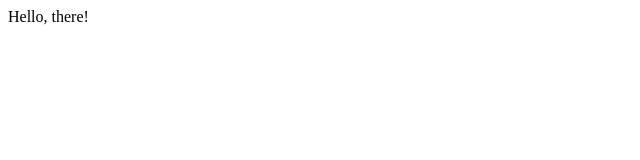
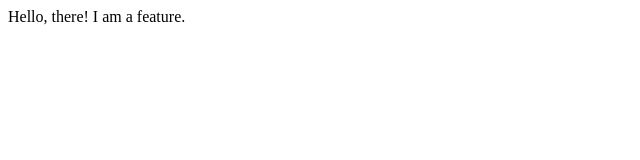
Before and after one commit to CharlesRHouston/test-run, a plain HTML site: page index.html in a window 1280 px wide. Shown: the whole page, without its empty margins (0-640 px from the left). Drawn offline with Linux system fonts and the light colour scheme.

Commit message:
altered feature

```diff
--- a/index.html
+++ b/index.html
@@ -1 +1 @@
-<p>Hello, there!</p>
+<p>Hello, there! I am a feature.</p>
```
